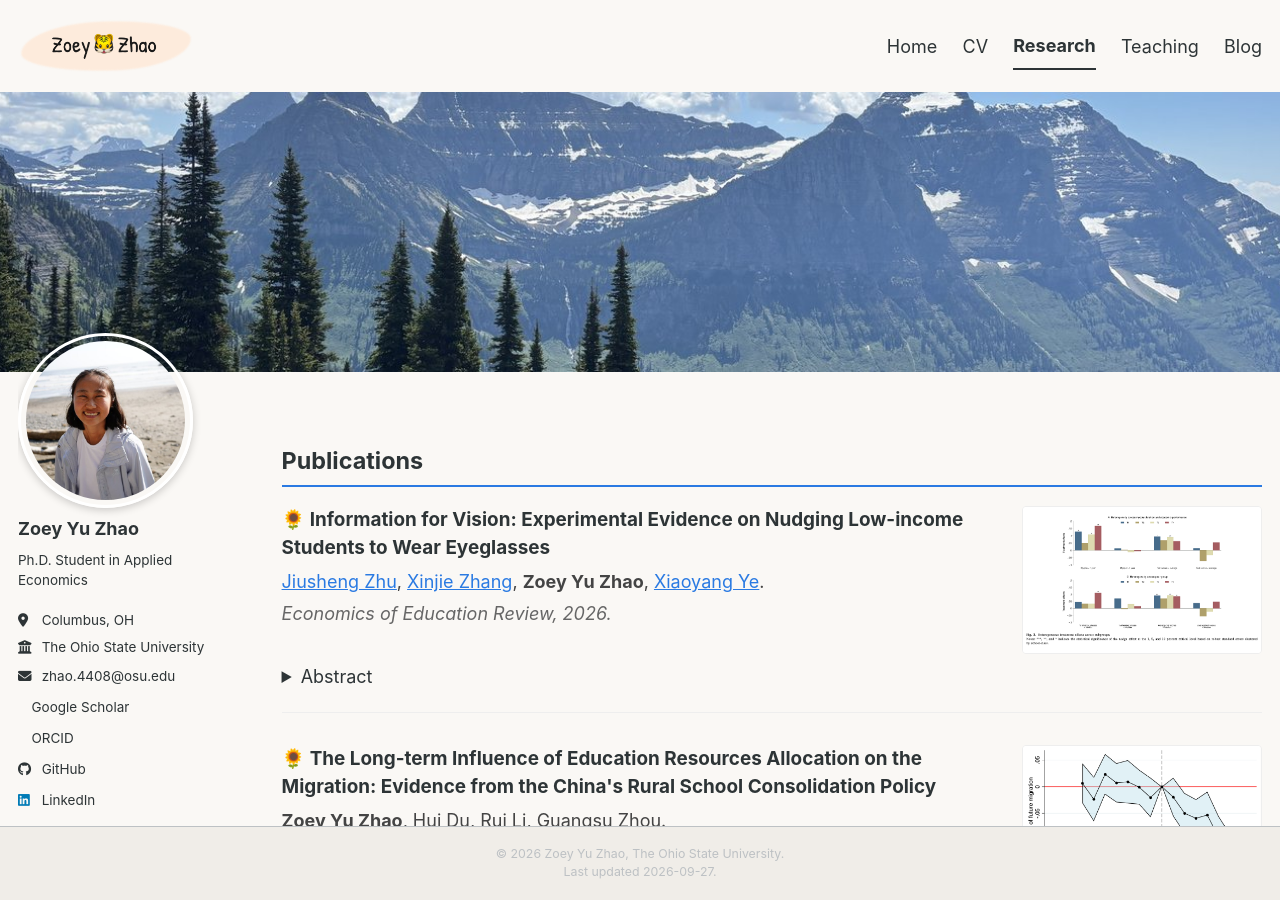
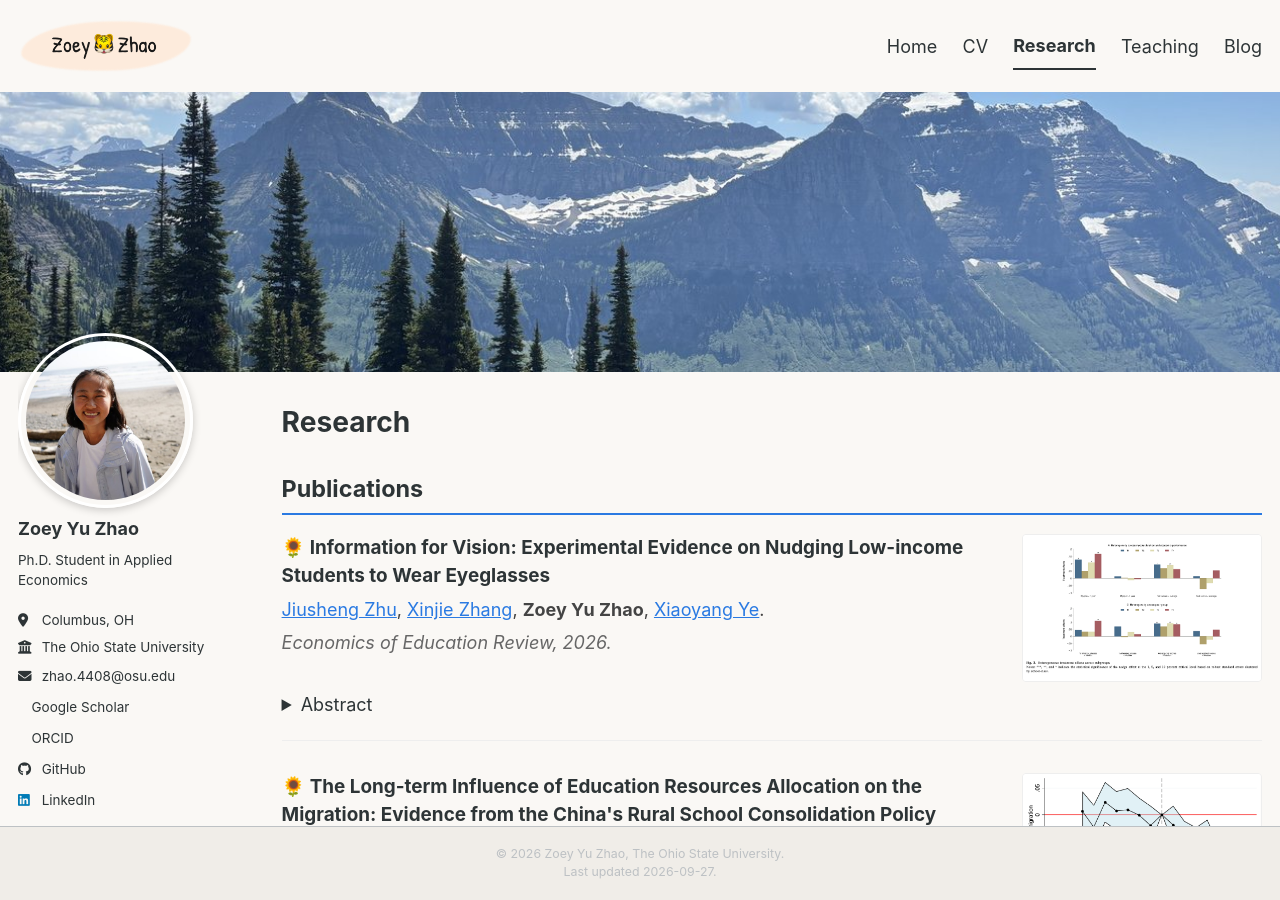
Before and after one commit to zoeyzhao-econ/zoeyzhao-econ.github.io, a Jekyll site: the page built from _pages/research.md, in a window 1280 px wide and 900 px high. Built offline with Jekyll 4.4.1, drawn with Linux system fonts in a browser that asks for light colours; a style sheet for code colours, icons or effects is not loaded.

Commit message:
Fix logo size consistency across pages, add Research heading
- Force logo height with !important to prevent CSS overrides
- Restore "Research" as page title above Publications

Co-Authored-By: Claude Opus 4.6 <noreply@anthropic.com>

```diff
--- a/_includes/masthead.html
+++ b/_includes/masthead.html
@@ -6,7 +6,7 @@
         <button><span class="navicon"></span></button>
         <ul class="visible-links">
           <li class="masthead__menu-item masthead__menu-item--lg persist {% if page.url == '/' or page.url == '/index.html' %}selected{% endif %}">
-            <a href="{{ base_path }}/"><img src="{{ base_path }}/images/zoey-logo.png" alt="{{ site.title }}" style="height: 56px; vertical-align: middle;"></a>
+            <a href="{{ base_path }}/"><img src="{{ base_path }}/images/zoey-logo.png" alt="{{ site.title }}" class="site-logo" style="height: 56px !important; max-height: none !important; width: auto !important; vertical-align: middle;"></a>
           </li>
           {% for link in site.data.navigation.main %}
             {% if link.url contains 'http' %}
--- a/_pages/research.md
+++ b/_pages/research.md
@@ -1,6 +1,6 @@
 ---
 layout: archive
-title: ""
+title: "Research"
 permalink: /research/
 author_profile: true
 ---
```
